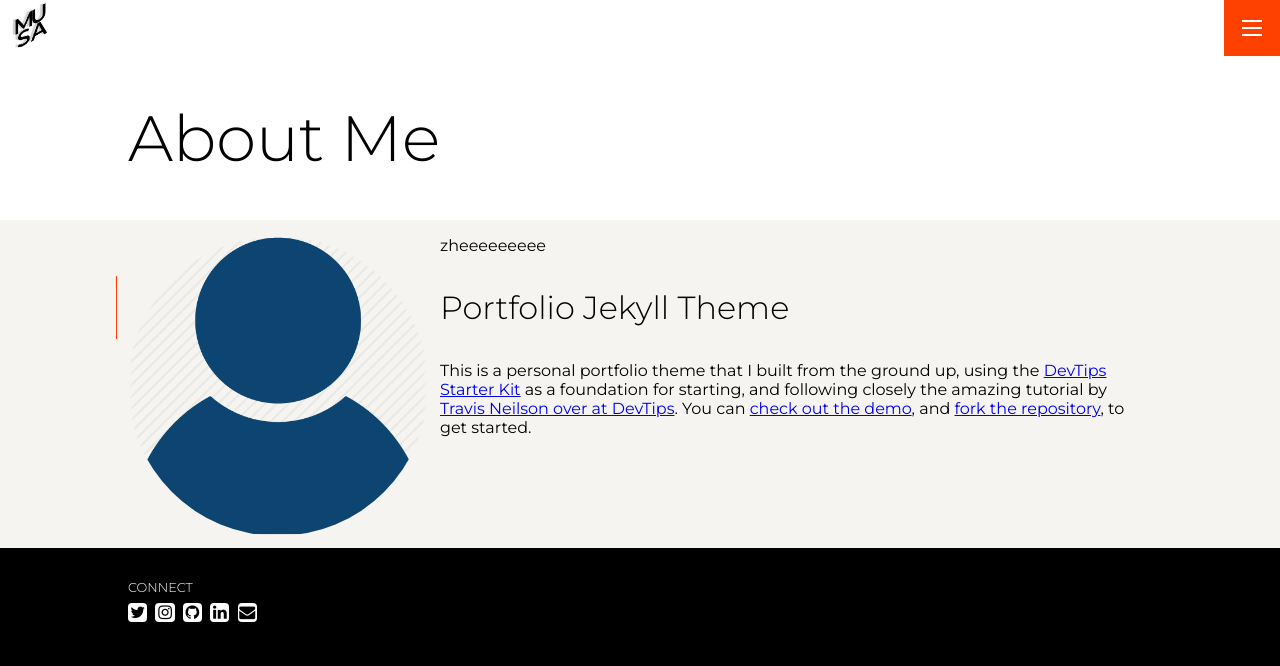
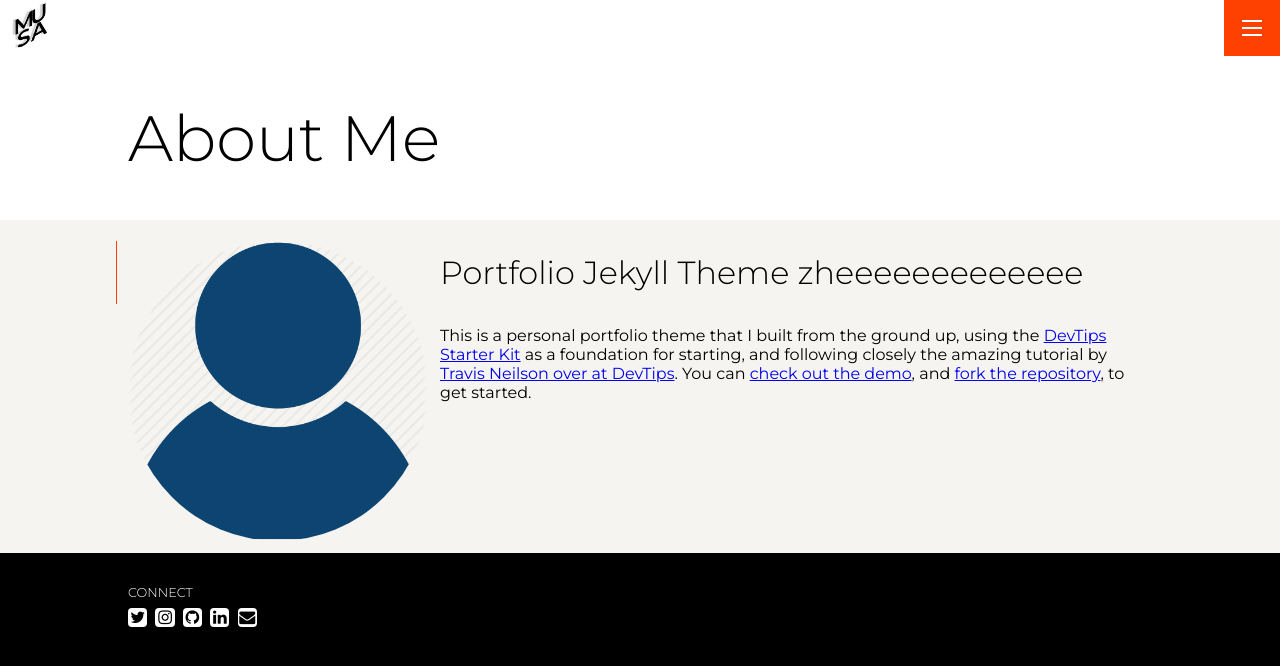
Before and after one commit to mayahoney/zhe-fang, a Jekyll site: the page built from pages/about.md, in a window 1280 px wide. Shown: the top 666 px of the page. Built offline with Jekyll 4.4.1, drawn with Linux system fonts in a browser that asks for light colours.

Commit message:
Update about.md

```diff
--- a/pages/about.md
+++ b/pages/about.md
@@ -4,7 +4,6 @@ title: About Me
 headshot: /assets/img/headshot.webp
 permalink: /about
 ---
-zheeeeeeeee
-# Portfolio Jekyll Theme
+# Portfolio Jekyll Theme zheeeeeeeeeeeee
 
 This is a personal portfolio theme that I built from the ground up, using the [DevTips Starter Kit](http://devtipsstarterkit.com/) as a foundation for starting, and following closely the amazing tutorial by [Travis Neilson over at DevTips](https://www.youtube.com/watch?v=T6jKLsxbFg4&list=PL0CB3OvPhDA_STygmp3sDenx3UpdOMk7P). You can [check out the demo](lenpaul.github.io/portfolio-jekyll-theme/), and [fork the repository](https://github.com/LeNPaul/portfolio-jekyll-theme/fork), to get started.
```
